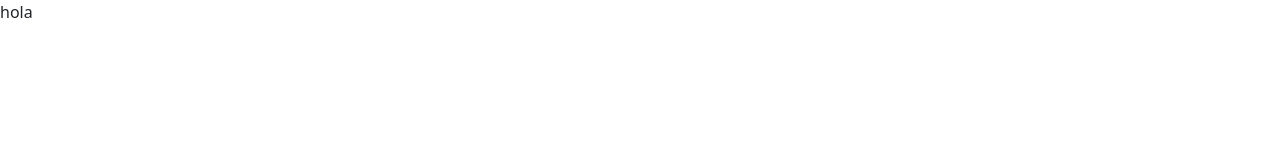
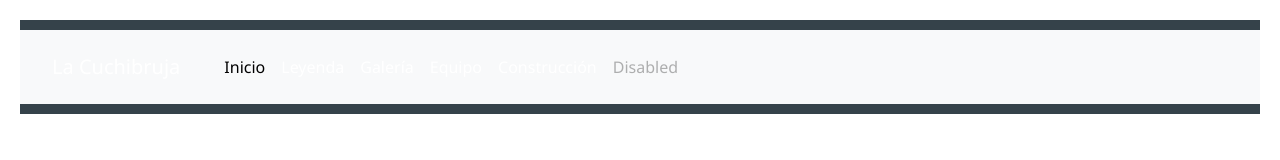
Before and after one commit to Brujamones/Cocotron2025, a plain HTML site: page index.html in a window 1280 px wide. Drawn offline with nearby package versions, Linux system fonts and the light colour scheme.

Commit message:
Primeros avances

```diff
--- a/assets/css/styles.css
+++ b/assets/css/styles.css
@@ -0,0 +1,45 @@
+* {
+    margin: 0;
+    padding: 0;
+    box-sizing: border-box;
+    font-family: 'Segoe UI', Tahoma, Geneva, Verdana, sans-serif;
+}
+
+body {
+    background-color: #f4f4f4;
+    color: #333;
+    line-height: 1.6;
+    padding: 20px;
+}
+
+header {
+    background: #35424a;
+    color: #ffffff;
+    padding: 10px 0;
+    text-align: center;
+    margin-bottom: 20px;
+}
+
+.navbar {
+    display: flex;
+    justify-content: center;
+    background: #e8491d;
+}
+
+.navbar a {
+    color: #ffffff;
+    padding: 14px 20px;
+    text-decoration: none;
+    text-align: center;
+}
+
+.navbar a:hover {
+    background: #575757;
+}
+
+.container {
+    max-width: 1200px;
+    margin: auto;
+    overflow: hidden;
+    padding: 0 20px;
+}
--- a/index.html
+++ b/index.html
@@ -12,7 +12,44 @@
     <script src="js/aplication.js"></script>
 </head>
 <body>
-    hola
+    <header>
+        <nav class="navbar navbar-expand-lg bg-body-tertiary">
+            <div class="container-fluid">
+              <a class="navbar-brand" href="#">La Cuchibruja</a>
+              <button class="navbar-toggler" type="button" data-bs-toggle="collapse" data-bs-target="#navbarNav"
+                aria-controls="navbarNav" aria-expanded="false" aria-label="Toggle navigation">
+                <span class="navbar-toggler-icon"></span>
+              </button>
+              <div class="collapse navbar-collapse" id="navbarNav">
+                <ul class="navbar-nav">
+                  <li class="nav-item">
+                    <a class="nav-link active" aria-current="page" href="#">Inicio</a>
+                  </li>
+                  <li class="nav-item">
+                    <a class="nav-link" href="#">Leyenda</a>
+                  </li>
+                  <li class="nav-item">
+                    <a class="nav-link" href="#">Galería</a>
+                  </li>
+                  <li class="nav-item">
+                    <a class="nav-link" href="#">Equipo</a>
+                  </li>
+                  <li class="nav-item">
+                    <a class="nav-link" href="#">Construcción</a>
+                  </li>
+                  <li class="nav-item">
+                    <a class="nav-link disabled" href="#" tabindex="-1" aria-disabled="true">Disabled</a>
+                  </li>
+                </ul>
+              </div>
+            </div>
+            </nav>
+    </header>
+
+
+    <div>
+
+    </div>
 
 </body>
 </html>
```
